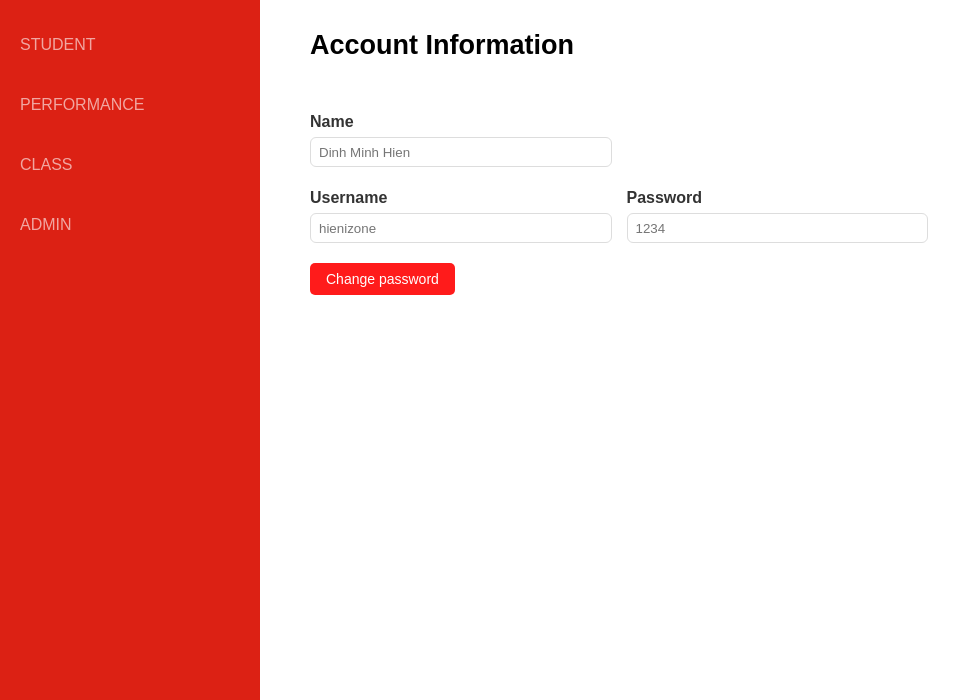
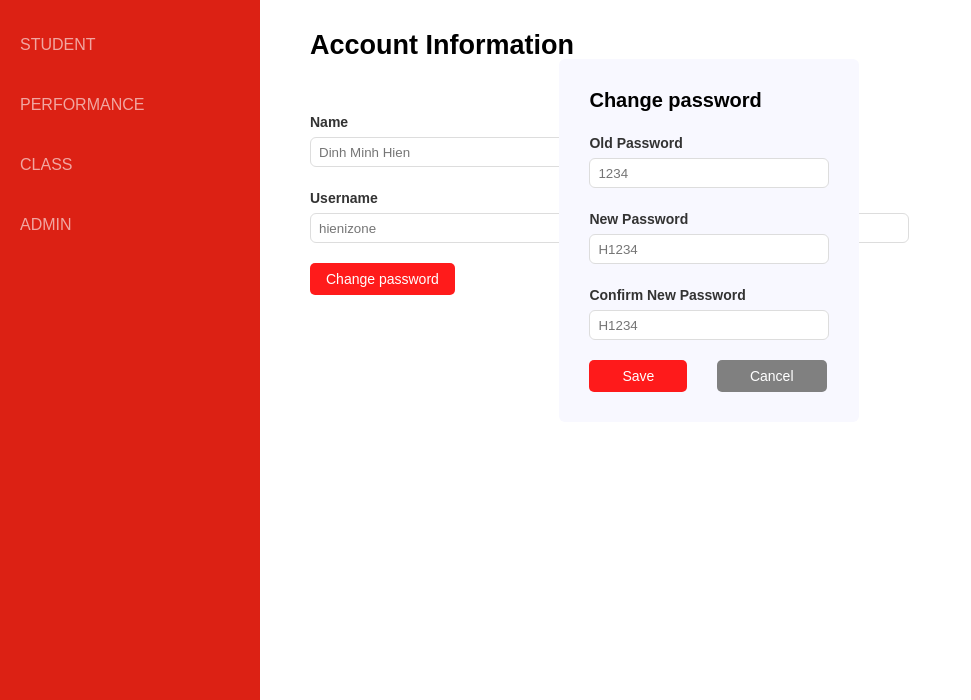
Before and after one commit to nghonghanh/ISD_Project, a PHP site: page /admin.html in a window 1280 px wide. Shown: the part 100-800 px from the top of the page, without its empty margins (0-971 px from the left). Run offline with PHP 8.4, Linux system fonts and the light colour scheme.

Commit message:
update change password form

```diff
--- a/admin.html
+++ b/admin.html
@@ -14,7 +14,7 @@
           <a href="/home.html"><img id="logo" src="/assets/img/izone-logo-color.png" alt="logo"></a>
         </div>
         <div class="login-btn"></div>
-          <a href="/login.html" class="btn">Log out</a>
+          <a href="/home.html" class="btn">Log out</a>
         </div>
       </div>
       <div class="sidebar">
@@ -66,11 +66,48 @@
               </div>
             </div>
             <div class="column">
-              <div class="change-btn">Change password</div>
+              <button type="submit" class="change-btn" onclick="openPopup()">Change password</button>
+              <div class="popup">
+                <h2>Change password</h2>
+                <div class="change-form">
+                  <form action="">
+                    <div class="input-box">
+                      <label>Old Password</label>
+                      <input type="text" placeholder="1234">
+                    </div>
+                    <div class="input-box">
+                      <label>New Password</label>
+                      <input type="text" placeholder="H1234">
+                    </div>
+                    <div class="input-box">
+                      <label>Confirm New Password</label>
+                      <input type="text" placeholder="H1234">
+                    </div>
+                  <div class="column">
+                    <div class="input-box">
+                      <button type="submit" class="save-btn" onclick="closePopup()">Save</button>
+                    </div>
+                    <div class="input-box">
+                      <button type="submit" class="save-btn cancel-btn" onclick="closePopup()">Cancel</button>
+                    </div>
+                  </div>
+                  </form>
+                </div>
+              </div>
             </div>
           </form>
         </div>
       </div>
     </div>
+
   </body>
 </html>
+<script>
+      let popup = document.getElementById("popup");
+      function openPopup() {
+        popup.classList.add("open-popup");
+      }
+      function closePopup() {
+        popup.classList.remove("open-popup");
+      }
+</script>
--- a/assets/css/home.css
+++ b/assets/css/home.css
@@ -126,4 +126,46 @@
   border-radius: 5px;
   margin-top: 20px;
   cursor: pointer;
+  border:rgb(220, 33, 20);
 }
+
+.popup {
+  width: 300px;
+  background-color: ghostwhite;
+  border-radius: 6px;
+  position: absolute;
+  top: 20%;
+  left: 50%;
+  padding: 30px 30px;
+
+  transition: transform 0.4s, top 0.4s;
+}
+
+.popup h2 {
+  font-size: 20px;
+}
+
+.input-box label {
+  font-size: 14px;
+}
+
+.open-popup {
+  visibility: visible;
+  top: 20%;
+
+}
+
+.input-box .save-btn {
+  font-size: 14px;
+  font-weight: 500;
+  color: white;
+  background-color: rgba(255, 0, 0, 0.896);
+  padding: 8px 33px;
+  border-radius: 5px;
+  cursor: pointer;
+  border:rgb(220, 33, 20);
+}
+
+.input-box .cancel-btn {
+  background-color:grey;
+}
```
